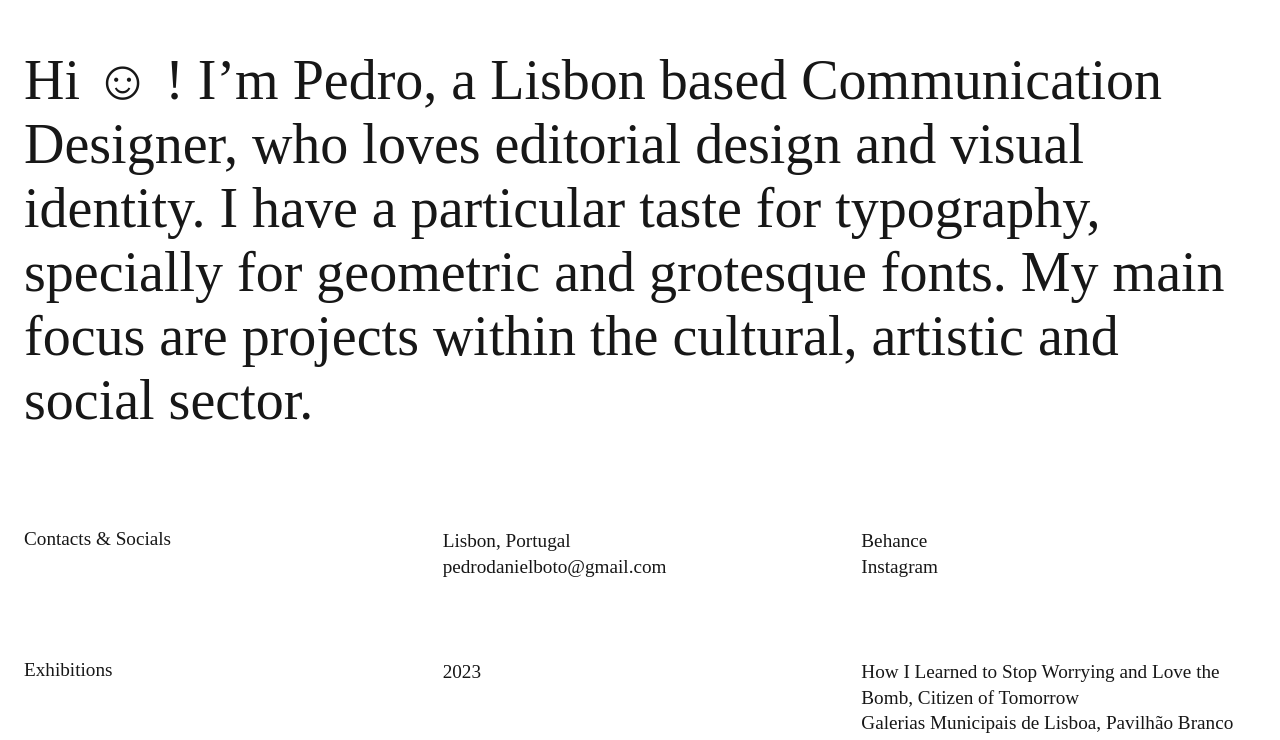
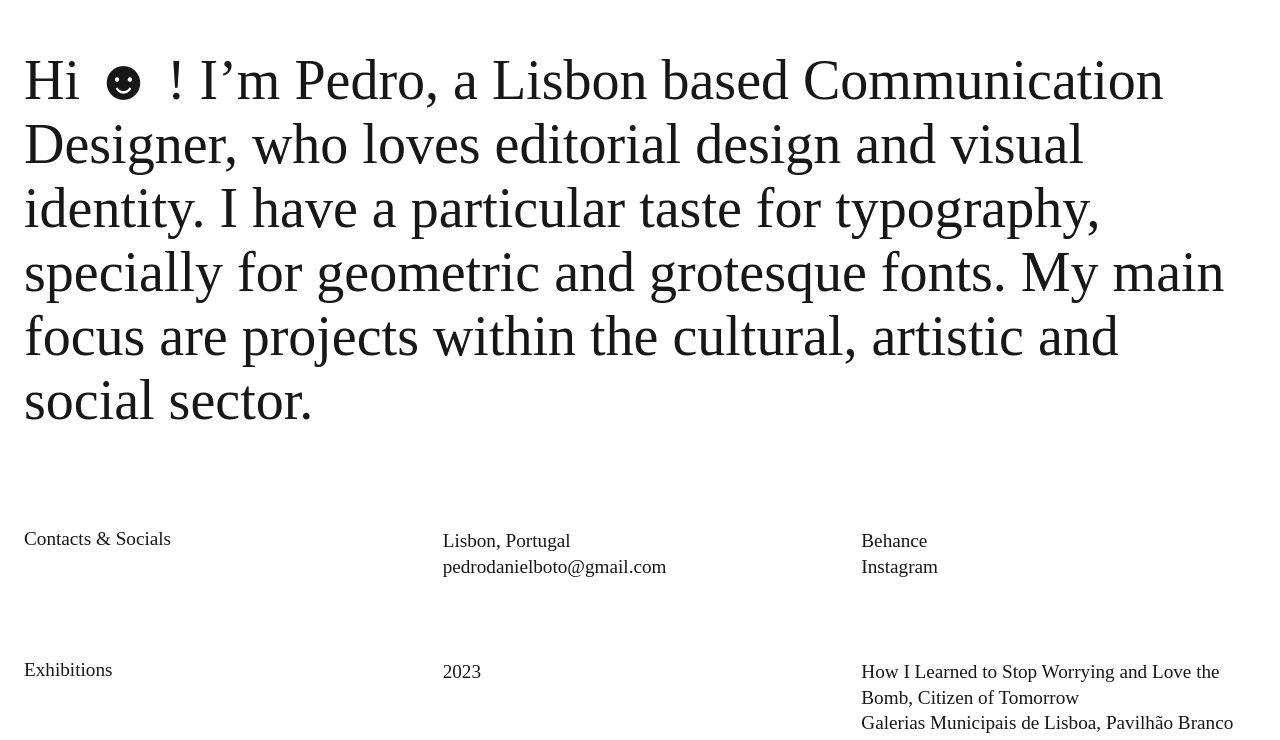
Before and after one commit to pedroboto/pedroboto.github.io, a plain HTML site: page about.html in a window 1280 px wide. Shown: the part 56-796 px from the top of the page. Drawn offline with nearby package versions, Linux system fonts and the light colour scheme; a web font is replaced by a local one.

Commit message:
Update about.html

```diff
--- a/about.html
+++ b/about.html
@@ -76,7 +76,7 @@
                 <div class="row">
                     <div class="col">
                         <div class="about-text">
-                            Hi &#9786; ! I’m Pedro, a Lisbon based Communication Designer, who loves editorial design and visual identity. I have a particular taste for typography, specially for geometric and grotesque fonts. My main focus are projects within the cultural, artistic and social sector.
+                            Hi &#9787; ! I’m Pedro, a Lisbon based Communication Designer, who loves editorial design and visual identity. I have a particular taste for typography, specially for geometric and grotesque fonts. My main focus are projects within the cultural, artistic and social sector.
                         </div>
                     </div>
                 </div>
```
